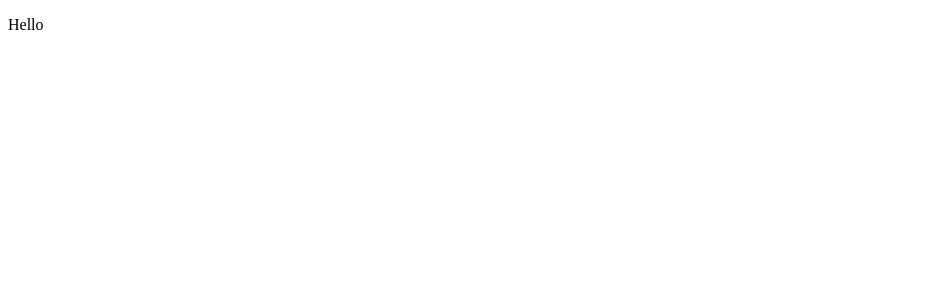
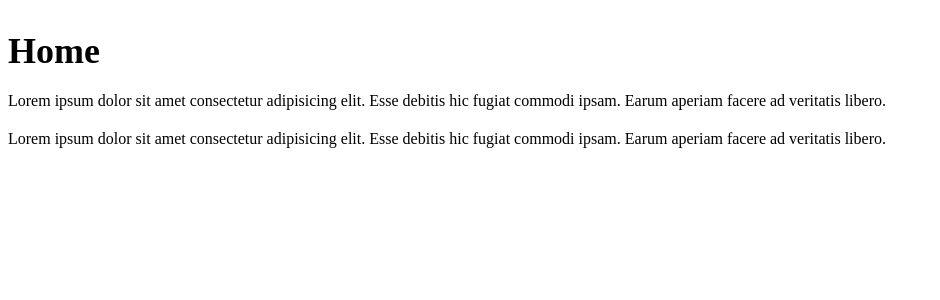
Before and after one commit to milinkovicjovan/netNinjaNuxt, a Nuxt app: page / in a window 1280 px wide. Shown: the top 300 px of the page, without its empty margins (0-940 px from the left). Built offline with nearby package versions, Linux system fonts and the light colour scheme.

Commit message:
addingPages

```diff
--- a/app.vue
+++ /dev/null
@@ -1,5 +0,0 @@
-<template>
-  <div>
-    <p>Hello</p>
-  </div>
-</template>
--- /dev/null
+++ b/pages/about.vue
@@ -0,0 +1,26 @@
+<template>
+  <div>
+    <h2>About</h2>
+    <p>
+      Lorem ipsum dolor sit amet consectetur adipisicing elit. Esse debitis hic
+      fugiat commodi ipsam. Earum aperiam facere ad veritatis libero.
+    </p>
+    <p>
+      Lorem ipsum dolor sit amet consectetur adipisicing elit. Esse debitis hic
+      fugiat commodi ipsam. Earum aperiam facere ad veritatis libero.
+    </p>
+  </div>
+</template>
+
+<script setup></script>
+
+<style scoped>
+h2 {
+  margin-bottom: 20px;
+  font-size: 36px;
+}
+
+p {
+  margin: 20px 0;
+}
+</style>
--- /dev/null
+++ b/pages/index.vue
@@ -0,0 +1,26 @@
+<template>
+  <div>
+    <h2>Home</h2>
+    <p>
+      Lorem ipsum dolor sit amet consectetur adipisicing elit. Esse debitis hic
+      fugiat commodi ipsam. Earum aperiam facere ad veritatis libero.
+    </p>
+    <p>
+      Lorem ipsum dolor sit amet consectetur adipisicing elit. Esse debitis hic
+      fugiat commodi ipsam. Earum aperiam facere ad veritatis libero.
+    </p>
+  </div>
+</template>
+
+<script setup></script>
+
+<style scoped>
+h2 {
+  margin-bottom: 20px;
+  font-size: 36px;
+}
+
+p {
+  margin: 20px 0;
+}
+</style>
--- /dev/null
+++ b/pages/products/index.vue
@@ -0,0 +1,9 @@
+<template>
+  <div>
+    <p>Products</p>
+  </div>
+</template>
+
+<script setup></script>
+
+<style scoped></style>
```
